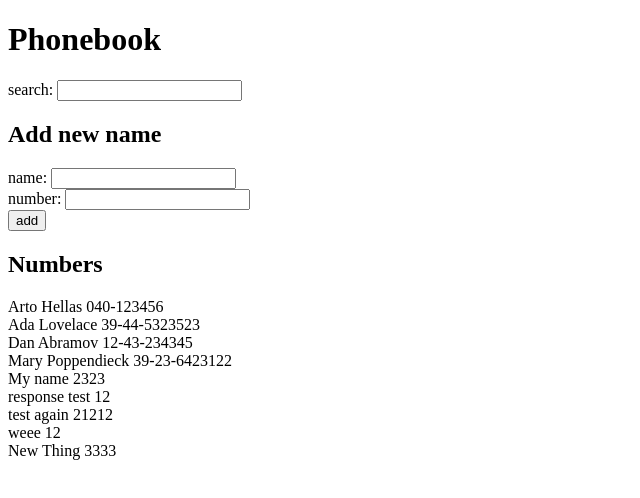
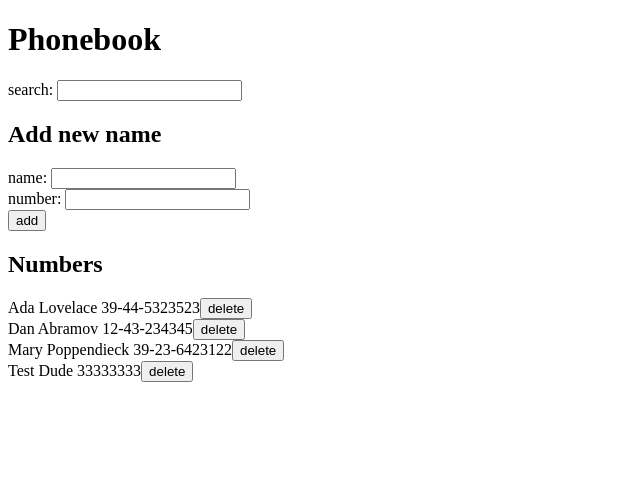
Before and after one commit to hehomm/fullstack, a React (Vite) app in the folder part2/phonebook/: page / in a window 1280 px wide. Shown: the top 498 px of the page, without its empty margins (0-640 px from the left). Built offline with nearby package versions, Linux system fonts and the light colour scheme; data requests are answered from the project's data file.

Commit message:
Exercise 2.14.

```diff
--- a/part2/phonebook/db.json
+++ b/part2/phonebook/db.json
@@ -1,10 +1,5 @@
 {
   "persons": [
-    {
-      "name": "Arto Hellas",
-      "number": "040-123456",
-      "id": "1"
-    },
     {
       "name": "Ada Lovelace",
       "number": "39-44-5323523",
@@ -21,29 +16,9 @@
       "id": "4"
     },
     {
-      "id": "765f",
-      "name": "My name",
-      "number": "2323"
-    },
-    {
-      "id": "e0d4",
-      "name": "response test",
-      "number": "12"
-    },
-    {
-      "id": "674d",
-      "name": "test again",
-      "number": "21212"
-    },
-    {
-      "id": "c87b",
-      "name": "weee",
-      "number": "12"
-    },
-    {
-      "id": "ba96",
-      "name": "New Thing",
-      "number": "3333"
+      "id": "1344",
+      "name": "Test Dude",
+      "number": "33333333"
     }
   ]
 }
--- a/part2/phonebook/src/App.jsx
+++ b/part2/phonebook/src/App.jsx
@@ -2,23 +2,32 @@ import { useState, useEffect } from 'react'
 import axios from 'axios'
 import personService from './services/persons'
 
-const RenderNames = ({persons}) => {
+const RenderOne = ({person, handleDelete}) => {
   return (
     <div>
-      {persons.map(person => <div key={person.name} >{person.name} {person.number}</div>)}
+      {person.name} {person.number}
+      <button onClick={() => handleDelete(person)}>delete</button>
+    </div>
+  )
+}
+
+const RenderNames = ({persons, handleDelete}) => {
+  return (
+    <div>
+      {persons.map(person => <RenderOne person={person} handleDelete={handleDelete} key={person.name}/>)}
     </div>
     )
 }
 
-const Display = ({ persons, search }) => {
+const Display = ({ persons, search, handleDelete }) => {
   // display all names if search bar is empty
   // otherwise display search results
-  if (search==='') return <><RenderNames persons={persons}/></>
+  if (search==='') return <><RenderNames persons={persons} handleDelete={handleDelete}/></>
   const re = new RegExp(`${search}`, 'i')
   console.log('re', re);
   const found = persons.filter(person => re.test(person.name))
   console.log(found);
-  return <><RenderNames persons={found}/></>
+  return <><RenderNames persons={found} handleDelete={handleDelete}/></>
 }
 
 const SearchForm = ({ search, handleSearch }) => {
@@ -54,14 +63,17 @@ const App = () => {
   const [newNumber, setNewNumber] = useState('')
   const [search, setSearch] = useState('')
 
-  useEffect(() => {
-    console.log('effect');
-    axios
-      .get('http://localhost:3001/persons')
+  const reload = () => {
+    console.log('reloading data')
+    personService
+      .loadPersons()
       .then(response => {
+        console.log('setting state')
         setPersons(response.data)
       })
-  }, [])
+  }
+
+  useEffect(reload, [])
 
   const handleSubmit = (event) => {
     event.preventDefault()
@@ -108,6 +120,18 @@ const App = () => {
     setSearch(event.target.value)
   }
 
+  const handleDelete = (person) => {
+    if (window.confirm(`Delete ${person.name}?`)) {
+      console.log(person.id);
+      personService
+        .deletePerson(person)
+        .then(response => console.log(response))
+      const newPersons = persons.filter(p => p.id!=person.id)
+      console.log('setting state');
+      setPersons(newPersons)
+    }
+  }
+
   return (
     <div>
       <h1>Phonebook</h1>
@@ -120,7 +144,7 @@ const App = () => {
                   handleSubmit={handleSubmit}/>
 
       <h2>Numbers</h2>
-      <Display persons={persons} search={search}/>
+      <Display persons={persons} search={search} handleDelete={handleDelete}/>
     </div>
   )
 }
--- a/part2/phonebook/src/services/persons.js
+++ b/part2/phonebook/src/services/persons.js
@@ -9,4 +9,19 @@ const addPerson = newPerson => {
     )
 }
 
-export default {addPerson}
+const deletePerson = person => {
+    console.log('deleting person')
+    return (
+        axios
+            .delete(`${url}/${person.id}`)
+    )
+}
+
+const loadPersons = () => {
+    return (
+        axios
+            .get(url)
+    )
+}
+
+export default {addPerson, deletePerson, loadPersons}
```
